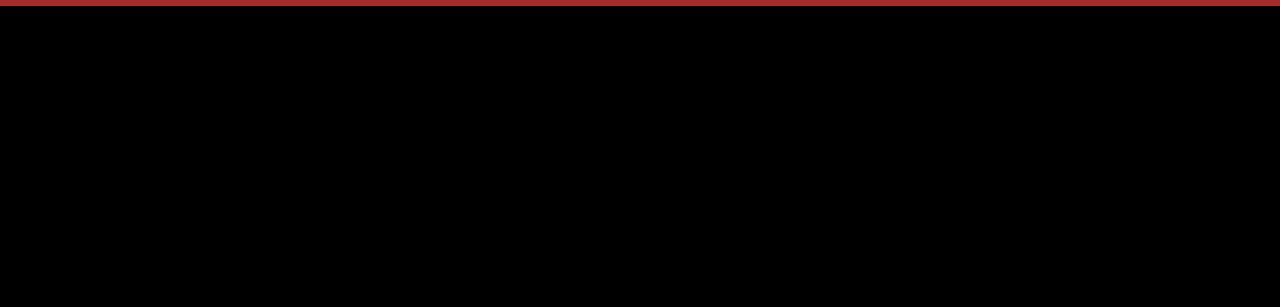
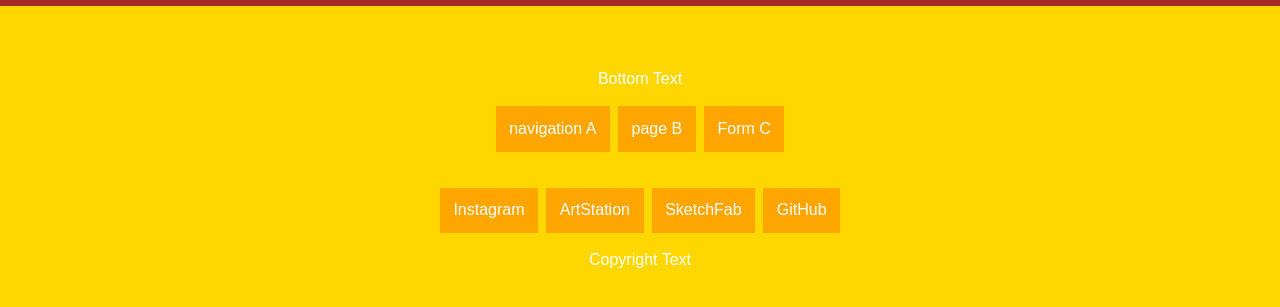
Before and after one commit to Seabagel/React-Portfolio-Template, a React (Create React App) app in the folder version-react/: page / in a window 1280 px wide. Shown: the part 2132-2439 px from the top of the page. Before the commit the page ends 2138 px from the top, so only its background shows below. Built offline with nearby package versions, Linux system fonts and the light colour scheme.

Commit message:
Made footer with Flex
Footer works kinda like Main, where it uses flexbox to change column or row, and the gap between items

```diff
--- a/version-react/src/App.jsx
+++ b/version-react/src/App.jsx
@@ -2,6 +2,7 @@
 import "./styles/App.css";
 import Main from "./Main";
 import Jumbotron from "./components/Jumbotron";
+import Footer from "./components/Footer";
 
 export default function App() {
   return (
@@ -12,6 +13,7 @@
         }
       />
       <Main />
+      <Footer />
     </>
   );
 }
--- /dev/null
+++ b/version-react/src/components/Footer.jsx
@@ -0,0 +1,23 @@
+export default function Footer() {
+  return (
+    <footer>
+      <p>Bottom Text</p>
+      <br />
+      <div class="flex-container">
+        <div class="flex-items">navigation A</div>
+        <div class="flex-items">page B</div>
+        <div class="flex-items">Form C</div>
+      </div>
+      <br />
+      <br />
+      <div class="flex-container">
+        <div class="flex-items">Instagram</div>
+        <div class="flex-items">ArtStation</div>
+        <div class="flex-items">SketchFab</div>
+        <div class="flex-items">GitHub</div>
+      </div>
+      <br />
+      <p>Copyright Text</p>
+    </footer>
+  );
+}
--- a/version-react/src/styles/App.css
+++ b/version-react/src/styles/App.css
@@ -59,3 +59,46 @@
   margin: 1rem;
   margin-bottom: 0;
 }
+footer {
+  background-color: gold;
+  color: white;
+  padding: 4rem 2rem 5rem;
+  text-align: center;
+}
+
+footer ul {
+  text-decoration: none;
+  list-style-type: none;
+  display: flex;
+}
+
+footer ul li {
+  gap: 1rem;
+  justify-content: center;
+  display: block;
+}
+
+.flex-container {
+  display: flex;
+  flex-direction: row;
+  flex-wrap: wrap;
+  justify-content: center;
+  align-items: center;
+  align-content: stretch;
+  gap: 0.5rem;
+}
+
+.flex-items {
+  display: block;
+  flex-grow: 0;
+  flex-shrink: 1;
+  flex-basis: auto;
+  align-self: auto;
+  padding: 0.85rem;
+  background-color: orange;
+}
+
+.flex-items:hover {
+  cursor: pointer;
+  filter: saturate(2) brightness(.85) opacity(.9) hue-rotate(180deg);
+}
```
